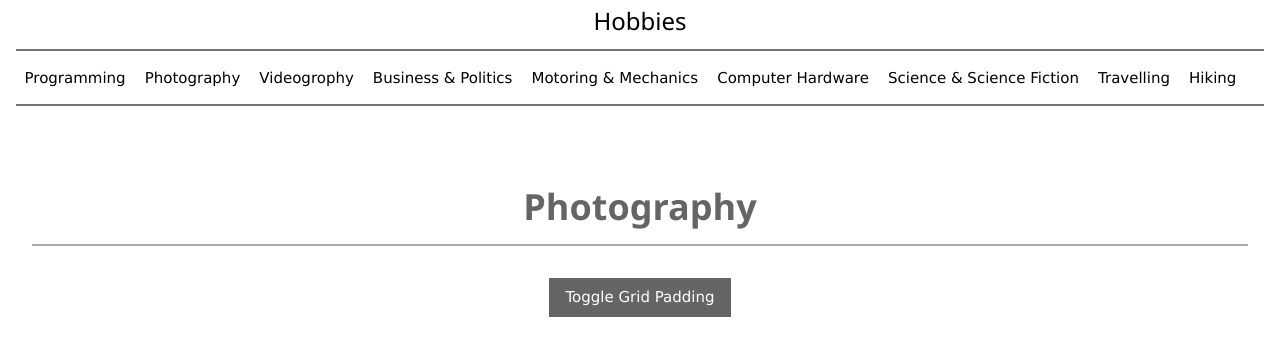
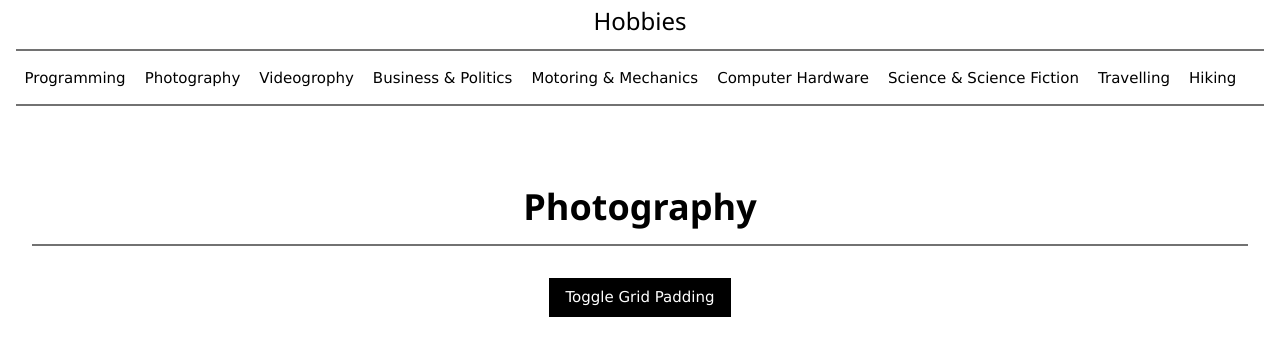
Before and after one commit to AlecTaylor37/AlecTaylor37.github.io, a website: page index.html in a window 1280 px wide. Shown: the part 1619-1964 px from the top of the page. Drawn offline with Linux system fonts and the light colour scheme; grey boxes are pictures that could not be loaded; some icons are missing.

Commit message:
Update index.html

```diff
--- a/index.html
+++ b/index.html
@@ -65,7 +65,6 @@
 <!-- Photogrophy Project Section -->
 <div class="w3-container w3-padding-32" id="PhotogrophyProjects">
   <!-- Header -->
-<div class="w3-opacity">
 <span class="w3-button w3-xxlarge w3-white w3-right" onclick="w3_open()"><i class="fa fa-bars"></i></span>
 <div class="w3-clear"></div>
 <header class="w3-center w3-margin-bottom w3-border-bottom">
```
